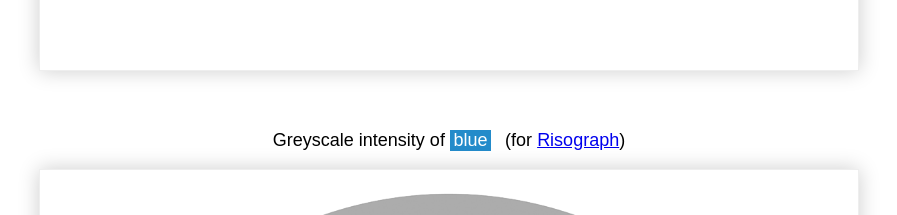
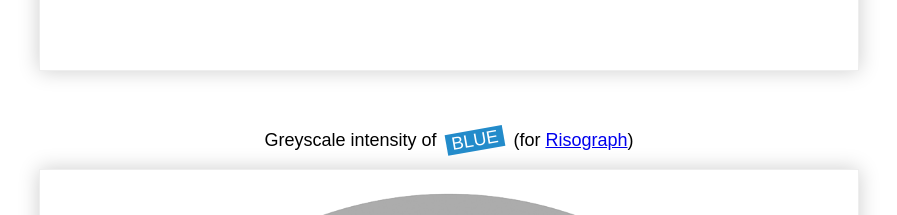
Before and after one commit to billhorsman/madebybill, a Nuxt app: page /discover/cruel-sea in a window 1280 px wide. Shown: the part 1860-2075 px from the top of the page, without its empty margins (191-1088 px from the left). Built offline with nearby package versions, Linux system fonts and the light colour scheme; a web font is replaced by a local one.

Commit message:
Style swatch

```diff
--- a/components/Gallery.vue
+++ b/components/Gallery.vue
@@ -31,8 +31,10 @@ img {
 .swatch {
   color: white;
   display: inline-block;
-  margin-right: 0.5rem;
-  padding: 0 0.2rem;
+  margin: 0 0.25rem;
+  padding: 0 0.3rem;
+  text-transform: uppercase;
+  transform: rotate(-10deg);
 }
 .grey-swatch {
   @extend .swatch;
```
